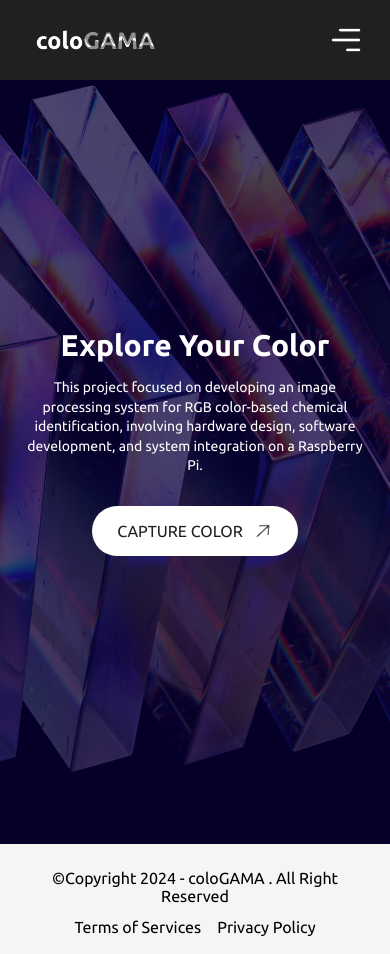
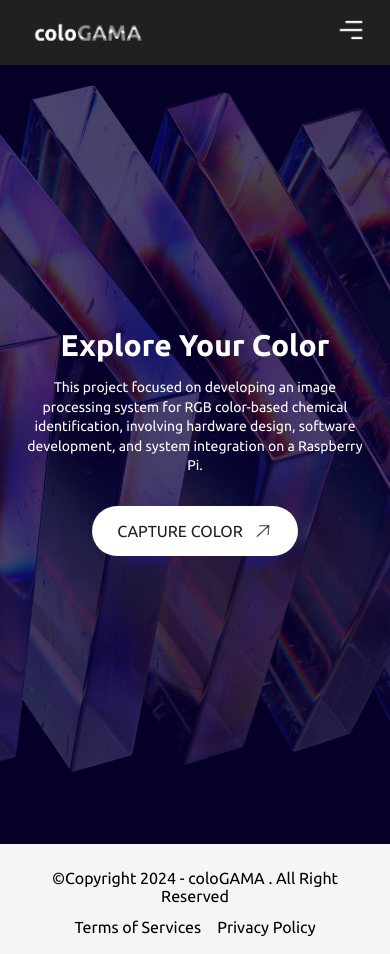
Before and after one commit to jakditstudio/coloGAMA, a React (Vite) app in the folder frontend/: page / in a window 390 px wide. Built offline with nearby package versions, Linux system fonts and the light colour scheme.

Commit message:
resizing navbar

```diff
--- a/frontend/src/Components/NavBar/Navbar.css
+++ b/frontend/src/Components/NavBar/Navbar.css
@@ -2,7 +2,7 @@ nav{
     width: 100%;
     background-color: #202020;
     color: #fffffe;
-    padding: 4px 0;
+    padding: 8px 0;
     position: fixed;
     top: 0;
     left: 0;
@@ -12,13 +12,13 @@ nav{
 }
 .logo{
     width: auto;
-    height: 70px;
+    height: 50px;
 }
 nav ul li{
     display: inline-block;
     list-style: none;
-    margin: 25px 50px;
-    font-size: 24px;
+    margin: 20px 50px;
+    font-size: 20px;
 }
 .menu-icon{
     display: none;
@@ -28,7 +28,7 @@ nav ul li{
 @media (max-width: 1000px){
     .logo{
         width: auto;
-        height: 50px;
+        height: 45px;
     }
     nav ul li{
         margin: 15px 15px;
@@ -36,7 +36,7 @@ nav ul li{
 }
 @media (max-width: 840px){
     nav{
-        padding: 15px 0;
+        padding: 10px 0;
     }
     nav ul{
         position: fixed;
@@ -51,12 +51,12 @@ nav ul li{
     }
     nav ul li{
         display: block;
-        margin: 25px 40px;
+        margin: 20px 40px;
     }
     .menu-icon{
         display: block;
         width: auto;
-        height: 50px;
+        height: 40px;
         cursor: pointer;
 
     }
```
